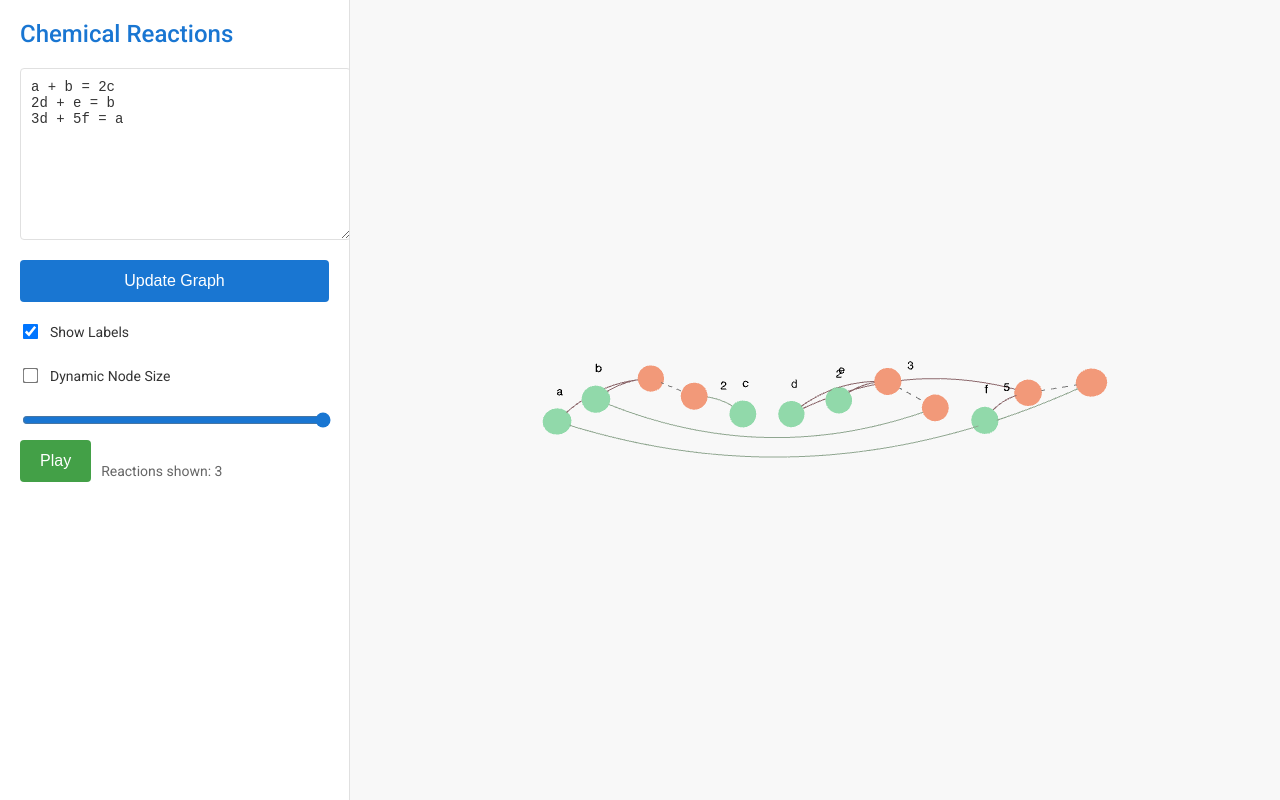
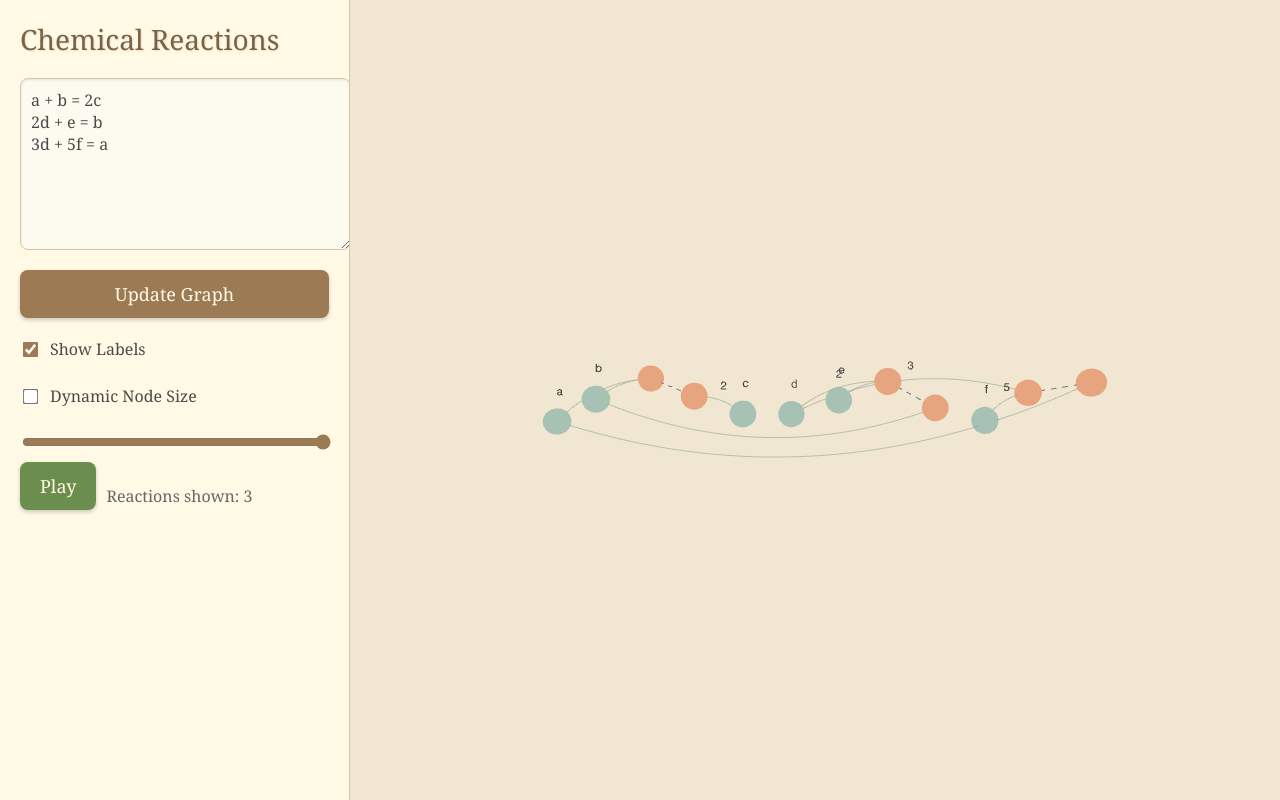
Before and after one commit to Biswajit-Banerjee/chemical-reactions-viewer, a website built with Vite: page index.html in a window 1280 px wide. Built offline with nearby package versions, Linux system fonts and the light colour scheme; animation ran at ten frames a second; files whose address does not match are found by name.

Commit message:
update style

```diff
--- a/reactions.txt
+++ /dev/null
@@ -1,3 +0,0 @@
-a + b = 2c
-c + 2d = f
-f + a = 2z
--- a/src/graphCreation.js
+++ b/src/graphCreation.js
@@ -10,10 +10,9 @@ loader.load('https://threejs.org/examples/fonts/helvetiker_regular.typeface.json
     createGraph(currentReactions); // Recreate the graph once the font is loaded
 });
 
-const nodeGeometry = new THREE.SphereGeometry(0.5, 32, 32);
-const nodeMaterial = new THREE.MeshBasicMaterial({ color: 0x91D9AA });  // green
-const sNodeMaterial = new THREE.MeshBasicMaterial({ color: 0xF29979 }); // Cherry red
-const labelMaterial = new THREE.MeshBasicMaterial({ color: 0x000000 }); // Black for labels
+const nodeMaterial = new THREE.MeshBasicMaterial({ color: 0xa7c1b5 });  // Soft green
+const sNodeMaterial = new THREE.MeshBasicMaterial({ color: 0xe6a57e }); // Soft orange
+const labelMaterial = new THREE.MeshBasicMaterial({ color: 0x4a4a4a }); // Dark gray for labels
 const nodeSize = 10
 let currentReactions = [];
 
@@ -131,7 +130,7 @@ function createEdges(reactions, nodes, sampleNodes) {
                 start: nodes.get(reactant.element).position,
                 end: s1.position,
                 coefficient: reactant.coefficient,
-                color: 0x8C686B // Pink for reactants
+                color: 0x8FA690 // reactants
             });
         });
 
@@ -140,7 +139,7 @@ function createEdges(reactions, nodes, sampleNodes) {
                 start: s2.position,
                 end: nodes.get(product.element).position,
                 coefficient: product.coefficient,
-                color: 0x8FA690 // Green for products
+                color: 0x8FA690 // products
             });
         });
     });
@@ -164,7 +163,12 @@ function createCurvedEdge(start, end, weight, color) {
     const curve = new THREE.QuadraticBezierCurve3(start, midPoint, end);
     const points = curve.getPoints(50);
     const geometry = new THREE.BufferGeometry().setFromPoints(points);
-    const material = new THREE.LineBasicMaterial({ color: color });
+    const material = new THREE.LineBasicMaterial({
+        color: color,
+        transparent: true,
+        opacity: 0.6,
+        linewidth: 2
+    });
     const curvedLine = new THREE.Line(geometry, material);
     scene.add(curvedLine);
 
--- a/src/main.js
+++ b/src/main.js
@@ -1,4 +1,4 @@
-import { initScene, animate } from './sceneSetup.js';
+import { initScene, animate, addWatercolorEffect } from './sceneSetup.js';
 import { createGraph, toggleLabels, updateReactionsShown } from './graphCreation.js';
 import { parseReactions } from './reactionParser.js';
 import { setupUIControls } from './uiControls.js';
@@ -14,11 +14,13 @@ function updateGraph() {
     updateReactionsShown(allReactions);
 }
 
+
 function init() {
     initScene();
     animate();
 
     setupUIControls(updateGraph, toggleLabels, updateReactionsShown, () => allReactions);
+    addWatercolorEffect();
 
     const initialReactions = [
         'a + b = 2c',
--- a/src/sceneSetup.js
+++ b/src/sceneSetup.js
@@ -11,7 +11,7 @@ function initScene() {
     renderer = new THREE.WebGLRenderer({ antialias: true, alpha: true });
 
     renderer.setSize(graphContainer.clientWidth, graphContainer.clientHeight);
-    renderer.setClearColor(0xf8f8f8, 1); // Set the background color to match the off-white theme
+    renderer.setClearColor(0xf0e6d2, 1);
 
     graphContainer.appendChild(renderer.domElement);
 
@@ -19,10 +19,10 @@ function initScene() {
     camera.position.set(0, 0, 50);
     controls.update();
 
-    const ambientLight = new THREE.AmbientLight(0x404040);
+    const ambientLight = new THREE.AmbientLight(0x8b7d70);
     scene.add(ambientLight);
 
-    const directionalLight = new THREE.DirectionalLight(0xffffff, 0.5);
+    const directionalLight = new THREE.DirectionalLight(0xffd4a7, 0.5);
     directionalLight.position.set(1, 1, 1);
     scene.add(directionalLight);
 
@@ -42,4 +42,21 @@ function animate() {
     renderer.render(scene, camera);
 }
 
-export { initScene, onWindowResize, animate, scene, camera };
+function addWatercolorEffect() {
+    const geometry = new THREE.PlaneGeometry(100, 100);
+    const loader = new THREE.TextureLoader();
+
+    loader.load('path/to/watercolor-texture.png', (texture) => {
+        const material = new THREE.MeshBasicMaterial({
+            map: texture,
+            transparent: true,
+            opacity: 0.2,
+            blending: THREE.AdditiveBlending
+        });
+        const plane = new THREE.Mesh(geometry, material);
+        plane.position.z = -10;
+        scene.add(plane);
+    });
+}
+
+export { initScene, onWindowResize, animate, addWatercolorEffect, scene, camera };
--- a/style.css
+++ b/style.css
@@ -1,67 +1,74 @@
+/* style.css */
 body {
     margin: 0;
     padding: 0;
-    font-family: 'Roboto', sans-serif;
+    font-family: 'Georgia', serif;
     display: flex;
     flex-direction: row;
     height: 100vh;
-    background-color: #f8f8f8;
-    color: #333;
+    background-color: #f0e6d2;
+    color: #4a4a4a;
 }
 
 #input-pane {
     width: 350px;
     padding: 20px;
-    background-color: #ffffff;
+    background-color: #fff9e6;
     display: flex;
     flex-direction: column;
     justify-content: flex-start;
-    border-right: 1px solid #e0e0e0;
+    border-right: 1px solid #d3c7a6;
     overflow-y: auto;
     height: 100vh;
     box-sizing: border-box;
+    box-shadow: 2px 0 10px rgba(0, 0, 0, 0.1);
 }
 
 h2 {
-    color: #1976d2;
+    color: #7c6240;
     margin: 0 0 20px 0;
-    font-size: 24px;
+    font-size: 28px;
     font-weight: 500;
+    text-shadow: 1px 1px 2px rgba(0, 0, 0, 0.1);
 }
 
 textarea {
     width: 100%;
     height: 150px;
     margin-bottom: 20px;
-    background-color: #ffffff;
-    color: #333;
-    border: 1px solid #e0e0e0;
-    border-radius: 4px;
+    background-color: #fdfaf0;
+    color: #4a4a4a;
+    border: 1px solid #d3c7a6;
+    border-radius: 8px;
     padding: 10px;
-    font-size: 14px;
+    font-size: 16px;
+    font-family: 'Georgia', serif;
     resize: vertical;
     outline: none;
     transition: border-color 0.3s ease;
+    box-shadow: inset 0 1px 3px rgba(0, 0, 0, 0.1);
 }
 
 textarea:focus {
-    border-color: #1976d2;
+    border-color: #b39f7c;
 }
 
 button {
-    background-color: #1976d2;
-    color: #ffffff;
+    background-color: #9c7a54;
+    color: #fff9e6;
     border: none;
     padding: 12px 20px;
     cursor: pointer;
-    font-size: 16px;
-    border-radius: 4px;
+    font-size: 18px;
+    font-family: 'Georgia', serif;
+    border-radius: 8px;
     transition: background-color 0.3s ease;
     margin-bottom: 20px;
+    box-shadow: 0 2px 4px rgba(0, 0, 0, 0.2);
 }
 
 button:hover {
-    background-color: #1565c0;
+    background-color: #8c6a44;
 }
 
 #options {
@@ -79,11 +86,12 @@ button:hover {
 
 .toggle input[type="checkbox"] {
     transform: scale(1.2);
+    accent-color: #9c7a54;
 }
 
 .toggle label {
-    font-size: 14px;
-    color: #333;
+    font-size: 16px;
+    color: #4a4a4a;
 }
 
 #seek-container {
@@ -94,7 +102,7 @@ button:hover {
 
 #reaction-seeker {
     width: 100%;
-    accent-color: #1976d2;
+    accent-color: #9c7a54;
 }
 
 #seeker-controls {
@@ -104,27 +112,27 @@ button:hover {
 }
 
 #play-button {
-    background-color: #43a047;
+    background-color: #6b8e4e;
 }
 
 #play-button:hover {
-    background-color: #388e3c;
+    background-color: #5b7e3e;
 }
 
 p {
     margin: 0;
-    font-size: 14px;
+    font-size: 16px;
     color: #666;
 }
 
 .label {
     background-color: rgba(255, 255, 255, 0.7);
-    color: #333;
-    padding: 4px 8px;
-    border-radius: 4px;
-    font-size: 12px;
+    color: #4a4a4a;
+    padding: 6px 10px;
+    border-radius: 8px;
+    font-size: 14px;
     font-weight: bold;
-    font-family: 'Roboto', sans-serif;
+    font-family: 'Georgia', serif;
     white-space: nowrap;
     box-shadow: 0 2px 4px rgba(0, 0, 0, 0.1);
     pointer-events: none;
@@ -134,7 +142,7 @@ p {
 #graph-container {
     flex-grow: 1;
     position: relative;
-    background-color: #f8f8f8;
+    background-color: #f0e6d2;
     height: 100vh;
     overflow: hidden;
 }
```
